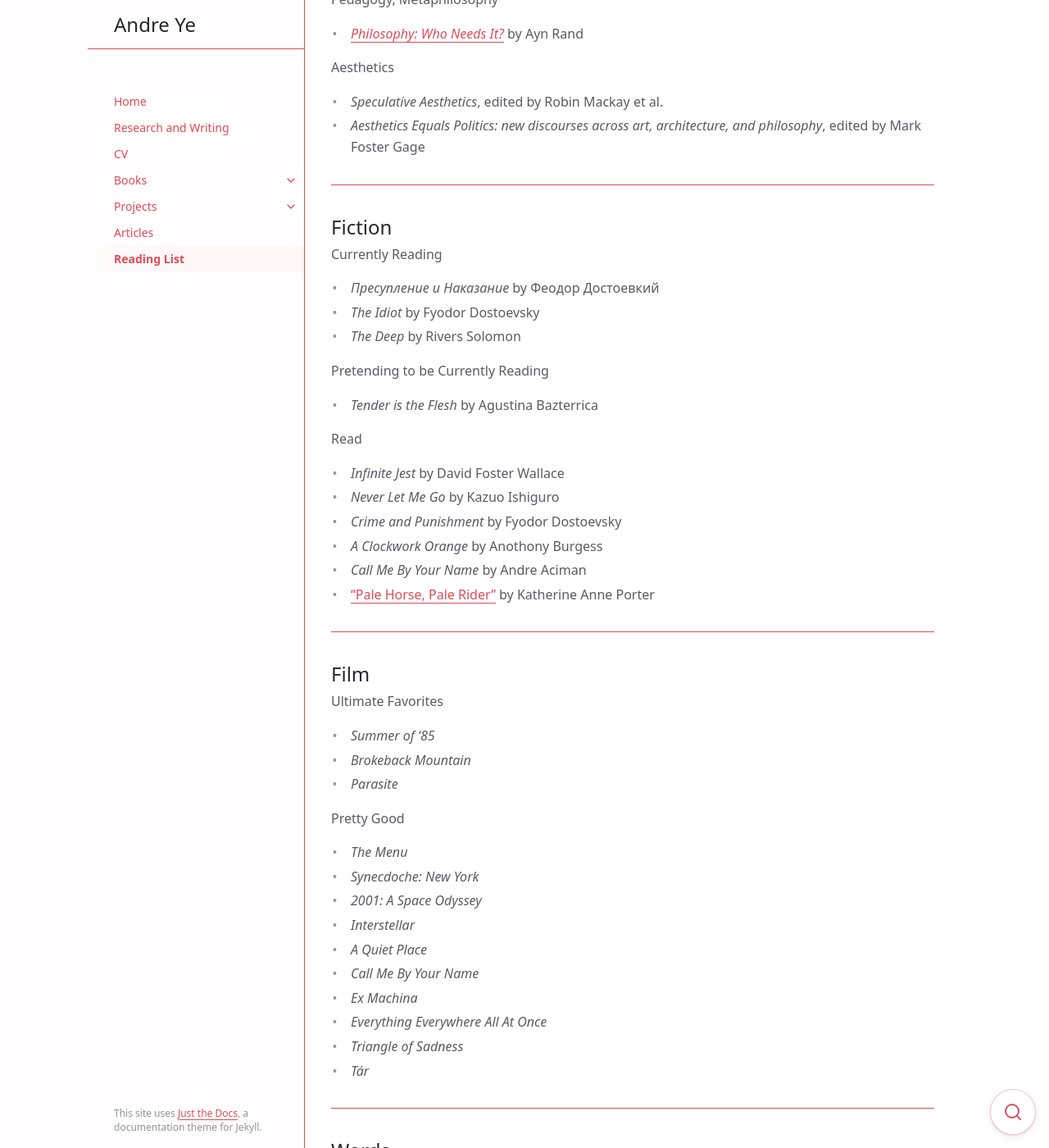
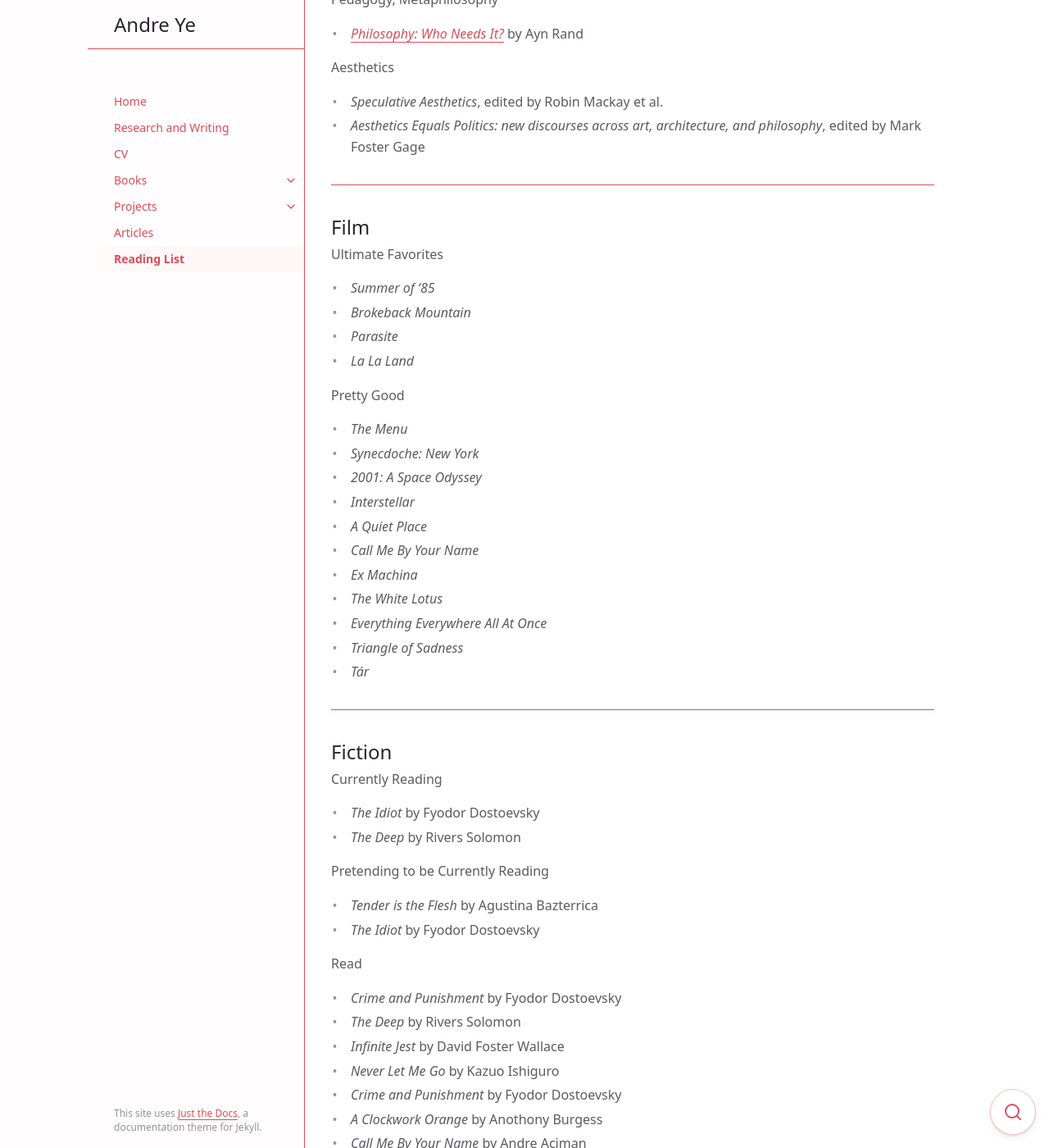
Before and after one commit to andre-ye/andre-ye.github.io-retired, a Jekyll site: the page built from docs/reading-list.md, in a window 1280 px wide and 1400 px high, scrolled down 4453 px. Shown: the whole window at 82% size. Built offline with Jekyll 4.4.1, drawn with Linux system fonts in a browser that asks for light colours; nearby versions of some CDN libraries.

Commit message:
Update reading-list.md

```diff
--- a/docs/reading-list.md
+++ b/docs/reading-list.md
@@ -159,31 +159,12 @@
 
 ---
 
-## Fiction
-
-Currently Reading
-- *Пресупление и Наказание* by Феодор Достоевкий
-- *The Idiot* by Fyodor Dostoevsky
-- *The Deep* by Rivers Solomon
-
-Pretending to be Currently Reading
-- *Tender is the Flesh* by Agustina Bazterrica
-
-Read
-- *Infinite Jest* by David Foster Wallace
-- *Never Let Me Go* by Kazuo Ishiguro
-- *Crime and Punishment* by Fyodor Dostoevsky
-- *A Clockwork Orange* by Anothony Burgess
-- *Call Me By Your Name* by Andre Aciman
-- ["Pale Horse, Pale Rider"](https://ia801602.us.archive.org/2/items/in.ernet.dli.2015.184599/2015.184599.Pale-Horse-pale-Rider.pdf){:target="_blank"} by Katherine Anne Porter
-
----
-
 ## Film
 Ultimate Favorites
 - *Summer of '85*
 - *Brokeback Mountain*
 - *Parasite*
+- *La La Land*
 
 Pretty Good
 - *The Menu*
@@ -193,9 +174,33 @@
 - *A Quiet Place*
 - *Call Me By Your Name*
 - *Ex Machina*
+- *The White Lotus*
 - *Everything Everywhere All At Once*
 - *Triangle of Sadness*
 - *Tár*
+
+---
+
+## Fiction
+
+Currently Reading
+- *The Idiot* by Fyodor Dostoevsky
+- *The Deep* by Rivers Solomon
+
+Pretending to be Currently Reading
+- *Tender is the Flesh* by Agustina Bazterrica
+- *The Idiot* by Fyodor Dostoevsky
+
+Read
+- *Crime and Punishment* by Fyodor Dostoevsky
+- *The Deep* by Rivers Solomon
+- *Infinite Jest* by David Foster Wallace
+- *Never Let Me Go* by Kazuo Ishiguro
+- *Crime and Punishment* by Fyodor Dostoevsky
+- *A Clockwork Orange* by Anothony Burgess
+- *Call Me By Your Name* by Andre Aciman
+
+---
 
 ---
 
```
